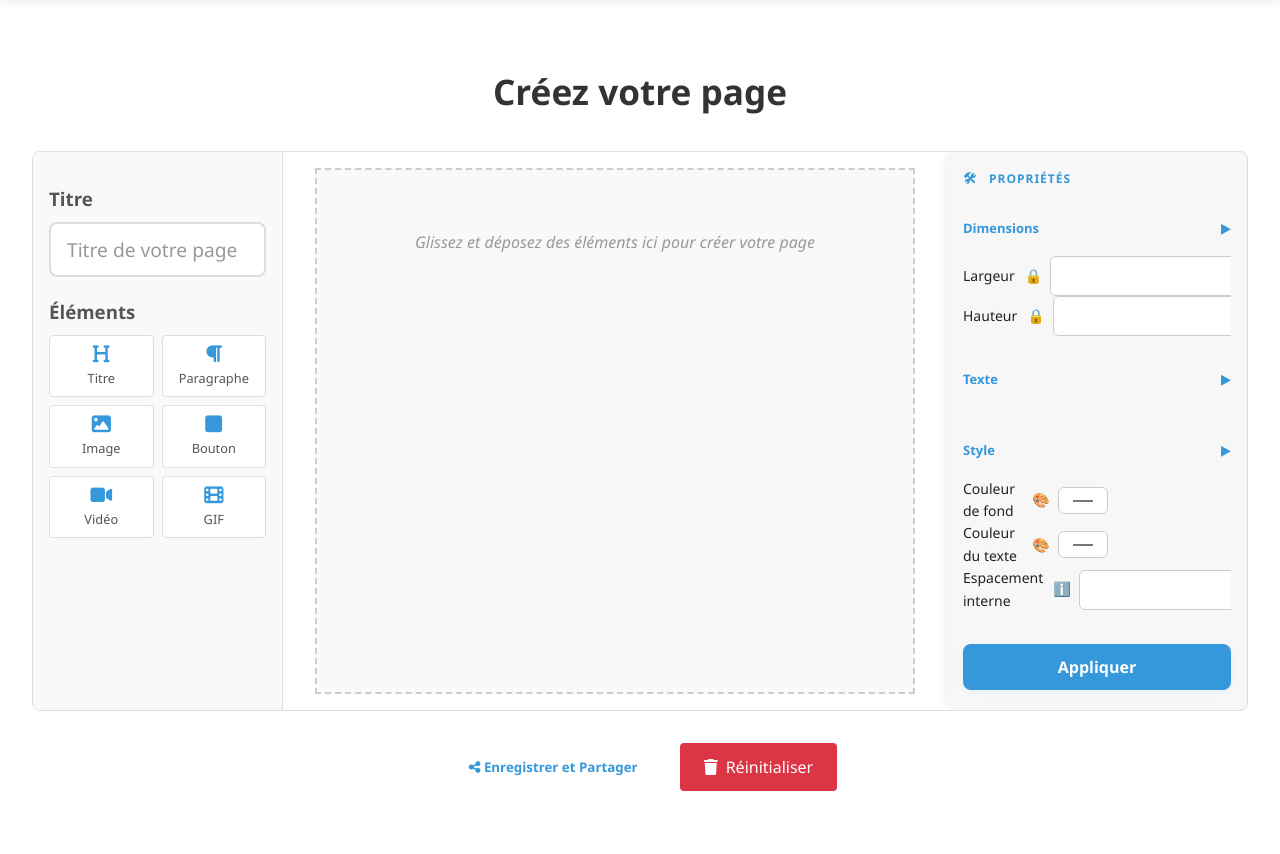
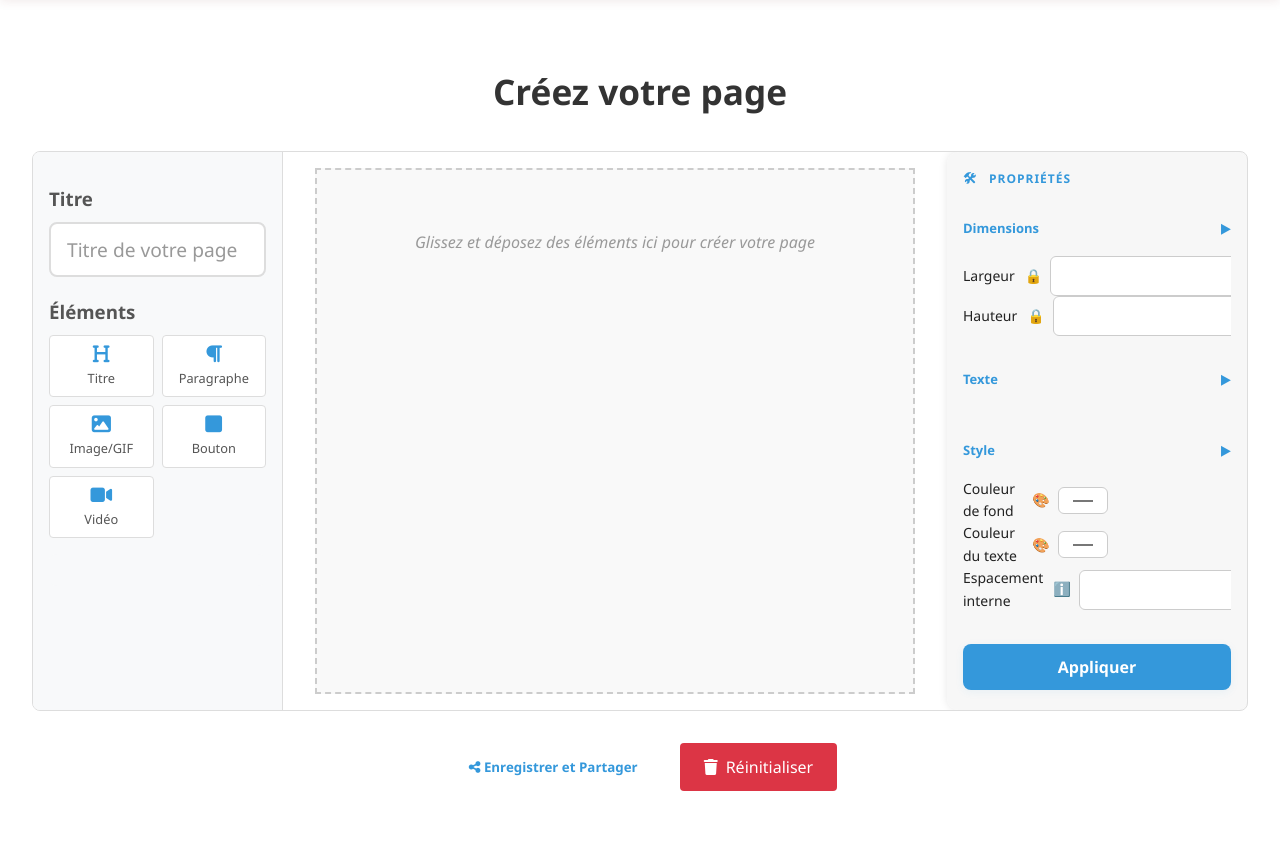
Before and after one commit to UgoDIA/the_end_page, a Flask app: page /editeur in a window 1280 px wide. Shown: the part 99-953 px from the top of the page. Run offline with Flask 3, Linux system fonts and the light colour scheme; some web fonts are replaced.

Commit message:
Update editeur.html

```diff
--- a/app/templates/editeur.html
+++ b/app/templates/editeur.html
@@ -122,7 +122,7 @@
                             </div>
                             <div class="element" draggable="true" data-type="image">
                                 <i class="fas fa-image"></i>
-                                <span>Image</span>
+                                <span>Image/GIF</span>
                             </div>
                             <div class="element" draggable="true" data-type="button">
                                 <i class="fas fa-square"></i>
@@ -132,10 +132,7 @@
                                 <i class="fas fa-video"></i>
                                 <span>Vidéo</span>
                             </div>
-                            <div class="element" draggable="true" data-type="gif">
-                                <i class="fas fa-film"></i>
-                                <span>GIF</span>
-                            </div>
+
                         </div>
 
                         <!-- Galerie de blocs -->
```
